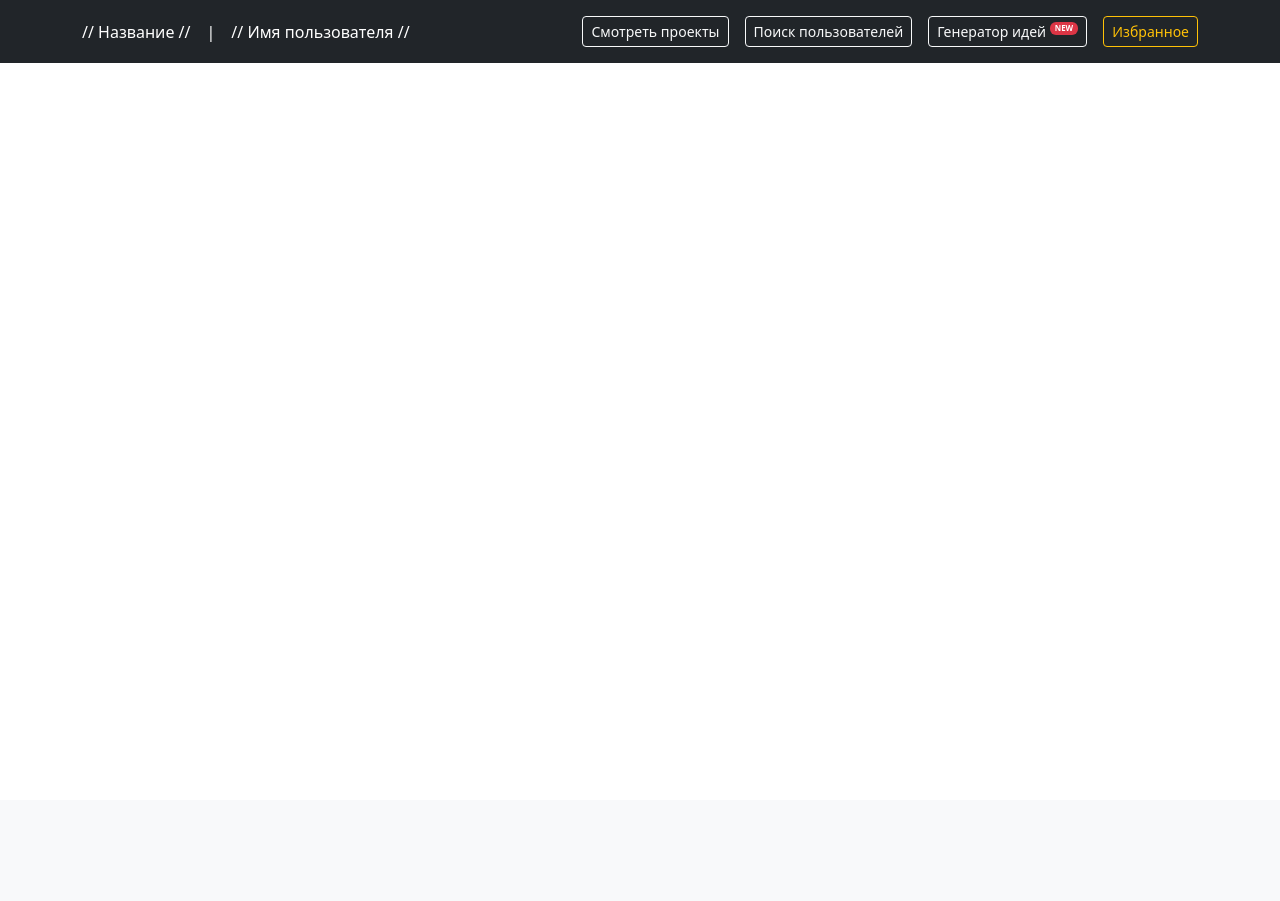
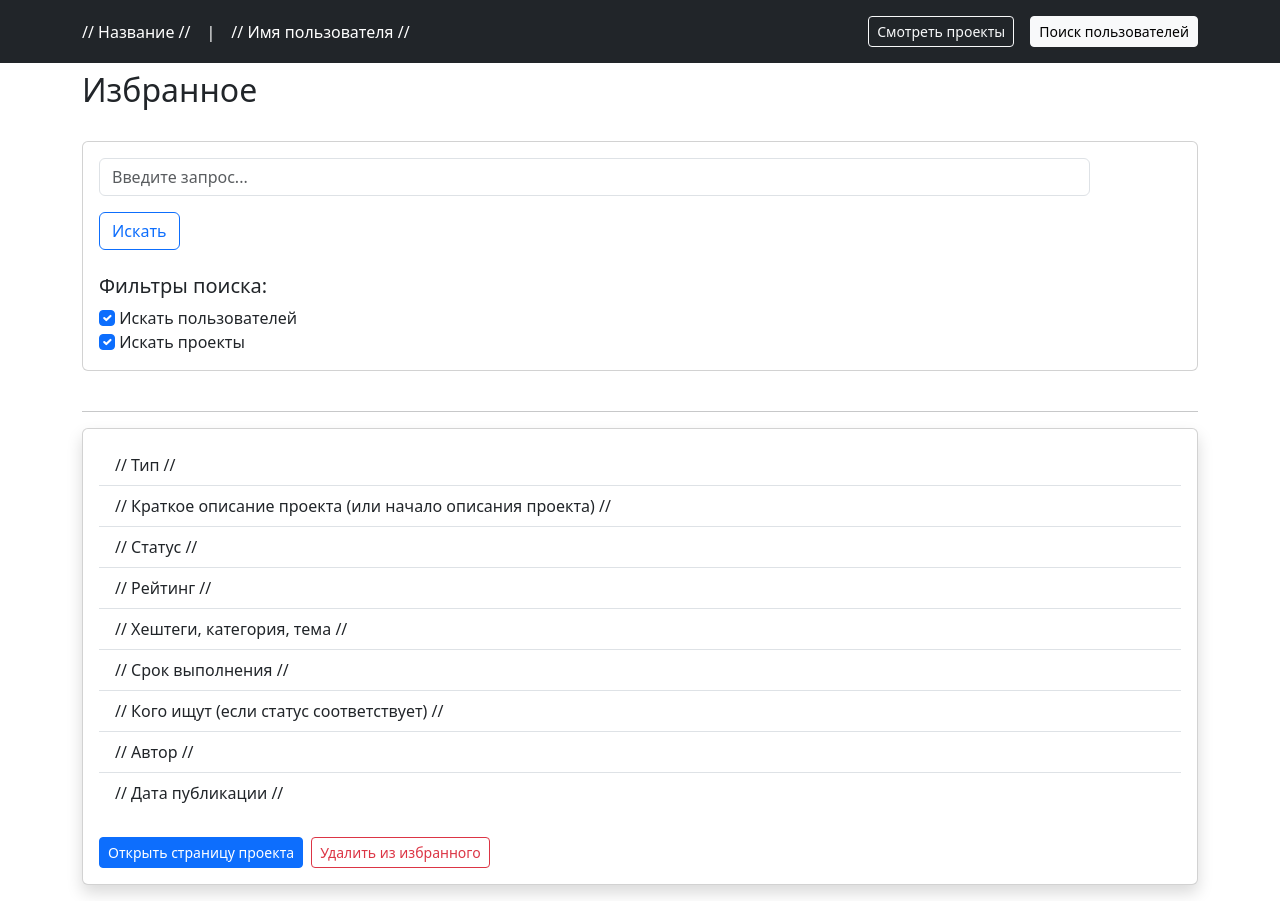
Before and after one commit to stepannovoselov/project-exchange-website, a Flask app: page /test in a window 1280 px wide. Before the commit the page ends 63 px from the top, so only its background shows below. Run offline with Flask 3, Linux system fonts and the light colour scheme.

Commit message:
Обновление main.py

```diff
--- a/main.py
+++ b/main.py
@@ -30,7 +30,7 @@ def index():
 
 @app.route('/test')
 def test():
-    return render_template('main.html')
+    return render_template('bookmarks.html')
 
 
 @app.route('/page')
@@ -44,15 +44,18 @@ def log():
 
     return ' '.join([mail, result])
 
+
 @app.route('/login')
 def login():
     return render_template('login.html')
+
 
 @app.route('/register')
 def reg():
     return render_template('register.html')
 
-@app.route('/register', methods = ['post'])
+
+@app.route('/register', methods=['post'])
 def register():
     session['username'] = request.form.get('username')
     session['password'] = request.form.get('password')
--- /dev/null
+++ b/templates/bookmarks.html
@@ -0,0 +1,104 @@
+<!DOCTYPE html>
+<html lang="ru">
+
+<head>
+  <meta charset="UTF-8">
+  <link href="https://cdn.jsdelivr.net/npm/bootstrap@5.3.0/dist/css/bootstrap.min.css" rel="stylesheet"
+    integrity="sha384-9ndCyUaIbzAi2FUVXJi0CjmCapSmO7SnpJef0486qhLnuZ2cdeRhO02iuK6FUUVM" crossorigin="anonymous">
+  <link rel="stylesheet" href="../static/find-projects.css">
+  <meta name="viewport" content="width=device-width, initial-scale=1">
+  <title>ИЗбранное</title>
+</head>
+
+<body>
+  <header class="bg-dark text-white">
+    <div class="container py-3">
+      <div class="hstack gap-3">
+        <a href="/" class="navbar-brand text-white">// Название //</a>
+        |
+        <a href="/account" class="navbar-brand text-white" title="Перейти в профиль">
+          // Имя пользователя //
+        </a>
+        <button class="btn btn-outline-light btn-sm ms-auto" type="button" title="Открыть страницу с проектами">
+          Смотреть проекты
+        </button>
+        <button class="btn btn-light btn-sm" type="button" title="Поиск по пользователям сайта">
+          Поиск пользователей
+        </button>
+      </div>
+    </div>
+  </header>
+
+  <div class="container mt-2">
+    <div class="row justify-content-center">
+      <div class="h2">
+        Избранное
+      </div>
+      <div class="col-md-12 mt-4">
+        <div class="card mb-4">
+          <div class="card-body">
+            <form class="input-group-lg">
+              <div class="row g-3">
+                <div class="col-11">
+                  <input class="form-control me-2" type="search" placeholder="Введите запрос..." aria-label="Search">
+                </div>
+                <div class="col">
+                  <button class="btn btn-outline-primary" type="submit">Искать</button>
+                </div>
+              </div>
+              <div class="h5 mt-4">Фильтры поиска:</div>
+              <div class="row">
+                <div class="col">
+                  <input class="form-check-input" checked type="checkbox" value="" id="flexCheckDefault">
+                  <label class="form-check-label" for="flexCheckDefault">
+                    Искать пользователей
+                  </label>
+                </div>
+              </div>
+              <div class="row">
+                <div class="col">
+                  <input class="form-check-input" checked type="checkbox" value="" id="flexCheckDefault">
+                  <label class="form-check-label" for="flexCheckDefault">
+                    Искать проекты
+                  </label>
+                </div>
+              </div>
+          </div>
+          </form>
+        </div>
+      </div>
+    </div>
+    <hr>
+    <div class="col">
+      <div class="card shadow mb-3 bg-body rounded">
+        <div class="card-body">
+          <ul class="list-group list-group-flush">
+            <li class="list-group-item">// Тип //</li>
+            <li class="list-group-item">// Краткое описание проекта (или начало описания
+              проекта) // <br></li>
+            <li class="list-group-item">// Статус //</li>
+            <li class="list-group-item">// Рейтинг //</li>
+            <li class="list-group-item">// Хештеги, категория, тема //</li>
+            <li class="list-group-item">// Срок выполнения //</li>
+            <li class="list-group-item">// Кого ищут (если статус соответствует) //</li>
+            <li class="list-group-item">// Автор //</li>
+            <li class="list-group-item">// Дата публикации //</li>
+          </ul>
+          <div class="hstack mt-4 gap-2">
+            <a type="button" class="btn btn-sm btn-primary">Открыть страницу проекта</a>
+            <a type="button" class="btn btn-sm btn-outline-danger">Удалить из избранного</a>
+          </div>
+        </div>
+      </div>
+    </div>
+  </div>
+  </div>
+
+
+  <script src="https://cdn.jsdelivr.net/npm/bootstrap@5.3.0/dist/js/bootstrap.bundle.min.js"
+    integrity="sha384-geWF76RCwLtnZ8qwWowPQNguL3RmwHVBC9FhGdlKrxdiJJigb/j/68SIy3Te4Bkz"
+    crossorigin="anonymous"></script>
+  <script src="../static/script.js"></script>
+</body>
+
+</html>
--- a/templates/main.html
+++ b/templates/main.html
@@ -16,19 +16,19 @@
           <div class="hstack gap-3">
             <a href="/" class="navbar-brand text-white">// Название //</a>
             |
-            <a href="/account" class="navbar-brand text-white" title="Перейти в профиль">
+            <a href="/account" class="navbar-brand text-white" title="Перейти в профиль" href="account">
               // Имя пользователя //
             </a>
-            <a class="btn btn-outline-light btn-sm ms-auto" type="button" title="Открыть страницу с проектами">
-              Смотреть проекты
+            <a class="btn btn-outline-light btn-sm ms-auto" type="button" title="Открыть страницу с проектами" href="search-projects">
+              Поиск проектов
             </a>
-            <a class="btn btn-outline-light btn-sm" type="button" title="Поиск по пользователям сайта">
+            <a class="btn btn-outline-light btn-sm" type="button" title="Поиск по пользователям сайта" href="search-users">
               Поиск пользователей
             </a>
-            <a class="btn btn-outline-light btn-sm" type="button" title="Поиск по пользователям сайта">
+            <a class="btn btn-outline-light btn-sm" type="button" title="Поиск по пользователям сайта" href="ideas-generator">
               Генератор идей <sup><span class="badge bg-danger">NEW</span></sup>  <!-- Можно убрать sup для полного отображения -->
             </a>
-            <a class="btn btn-outline-warning btn-sm" type="button" title="Поиск по пользователям сайта">
+            <a class="btn btn-outline-warning btn-sm" type="button" title="Поиск по пользователям сайта" href="bookmarks">
               Избранное
             </a>
           </div>
```
Also changed, not shown: templates/find-projects.html (+25 -5 lines), templates/find-teammates.html (+27 -15 lines).
